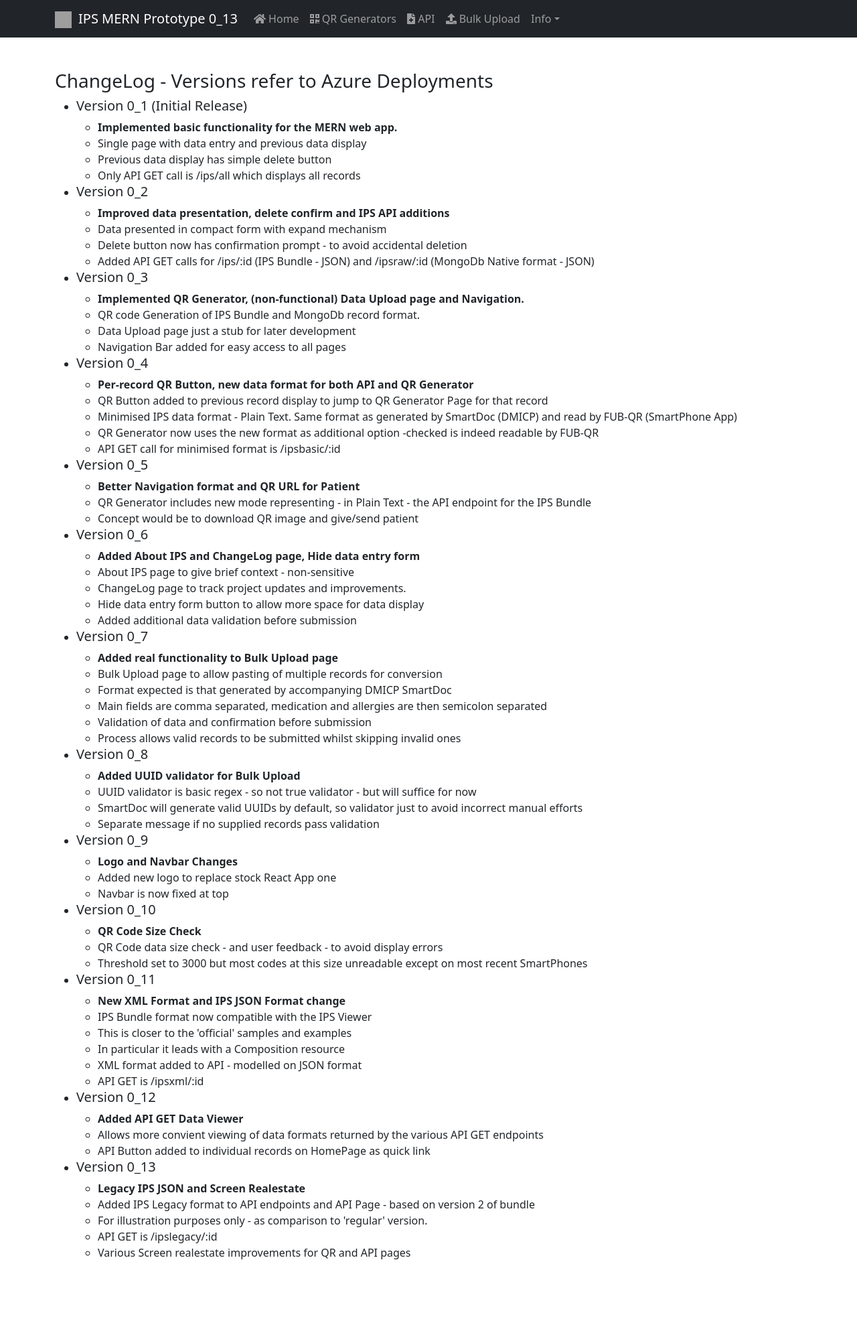
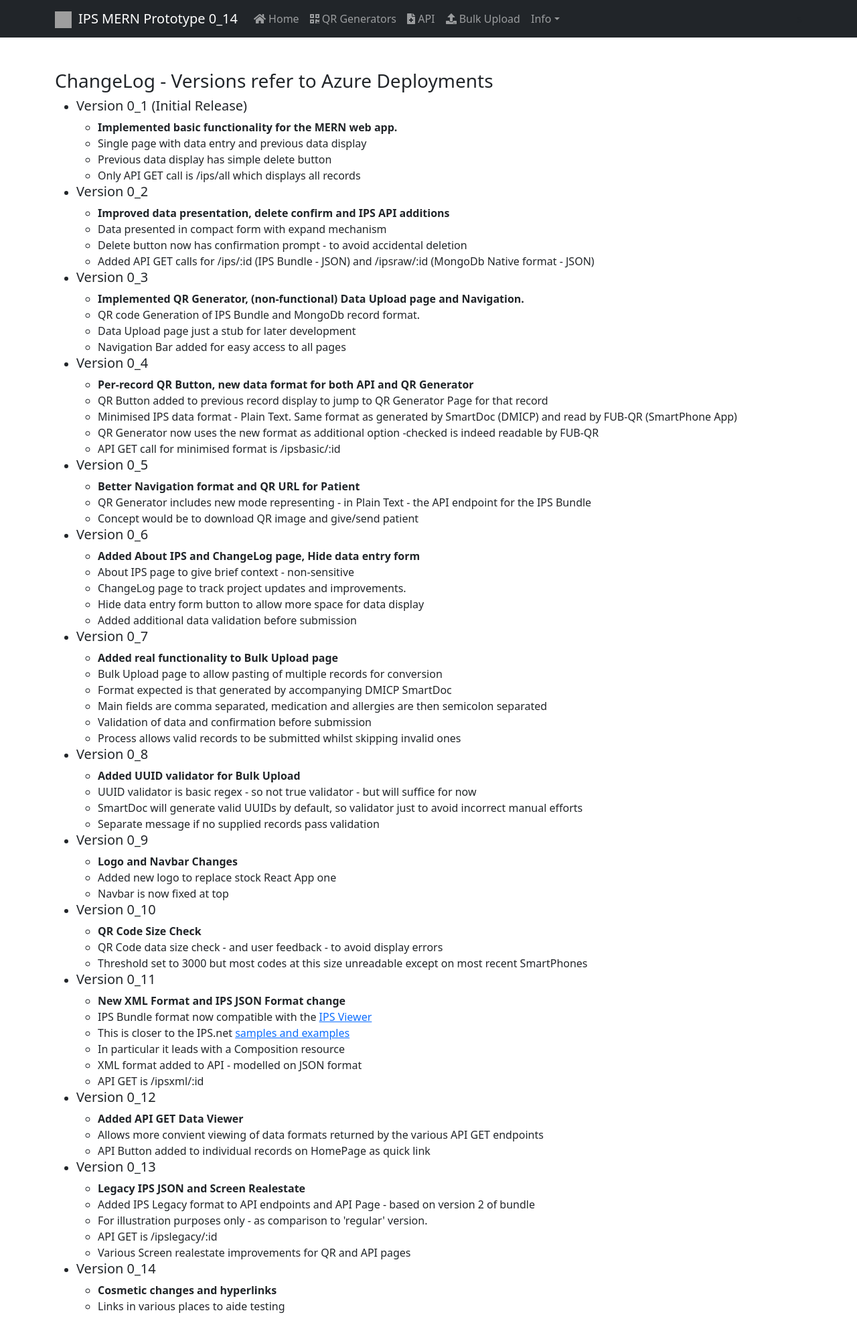
Before and after one commit to MikeForde/mern-azure, a React (Create React App) app in the folder client/: page /changelog in a window 1280 px wide. Shown: the whole page at 67% size. Before the commit the page ends 1898 px from the top, so only its background shows below. Built offline with nearby package versions, Linux system fonts and the light colour scheme; no server answers; grey boxes are pictures that could not be loaded.

Commit message:
Deployment 0_14

```diff
--- a/client/public/index.html
+++ b/client/public/index.html
@@ -24,7 +24,7 @@
       work correctly both with client-side routing and a non-root public URL.
       Learn how to configure a non-root public URL by running `npm run build`.
     -->
-    <title>IPS Prototype v0_13</title>
+    <title>IPS Prototype v0_14</title>
   </head>
   <body>
     <noscript>You need to enable JavaScript to run this app.</noscript>
--- a/client/src/appcomp/NavigationBar.js
+++ b/client/src/appcomp/NavigationBar.js
@@ -16,7 +16,7 @@ function NavigationBar() {
             alt="IPS Logo"
             style={{ marginRight: '10px' }}
           />
-          IPS MERN Prototype 0_13</Navbar.Brand>
+          IPS MERN Prototype 0_14</Navbar.Brand>
         <Navbar.Toggle aria-controls="basic-navbar-nav" />
         <Navbar.Collapse id="basic-navbar-nav">
           <Nav className="me-auto">
--- a/client/src/pages/AboutWebappPage.js
+++ b/client/src/pages/AboutWebappPage.js
@@ -8,7 +8,7 @@ function AboutWebAppPage() {
                 <Col>
                     <h2>About This Web Application</h2>
                     <p>
-                        Built using the MERN stack. MERN stands for MongoDB, Express.js, React, and Node.js.
+                        Built using the <a href="https://www.mongodb.com/resources/languages/mern-stack" target="_blank" rel="noopener noreferrer">MERN Stack</a>. MERN stands for MongoDB, Express.js, React, and Node.js.
                     </p>
                 </Col>
             </Row>
@@ -20,7 +20,7 @@ function AboutWebAppPage() {
                             <Card.Text>
                                 The development pipeline involves the following steps:
                                 <ol>
-                                    <li>Development Environment: Linux ubuntu-like distribution (Bodhi) running on a virtual machine (VM).</li>
+                                    <li>Development Environment: Linux ubuntu-like distribution (<a href="https://www.bodhilinux.com" target="_blank" rel="noopener noreferrer">Bodhi</a>) running on a virtual machine (VM).</li>
                                     <li>Version Control: GitHub.</li>
                                     <li>Continuous Deployment: GitHub Actions, which automates the deployment process whenever changes are pushed to the GitHub repository.</li>
                                     <li>Hosting: The application is hosted on Microsoft Azure.</li>
--- a/client/src/pages/ChangelogPage.js
+++ b/client/src/pages/ChangelogPage.js
@@ -103,8 +103,8 @@ function ChangeLogPage() {
                             <h5>Version 0_11</h5>
                             <ul>
                                 <li><strong>New XML Format and IPS JSON Format change</strong></li>
-                                <li>IPS Bundle format now compatible with the IPS Viewer</li>
-                                <li>This is closer to the 'official' samples and examples</li>
+                                <li>IPS Bundle format now compatible with the <a href="https://ipsviewer.com" target="_blank" rel="noopener noreferrer">IPS Viewer</a></li>
+                                <li>This is closer to the IPS.net <a href="https://github.com/jddamore/IPSviewer/tree/main/samples" target="_blank" rel="noopener noreferrer">samples and examples</a></li>
                                 <li>In particular it leads with a Composition resource</li>
                                 <li>XML format added to API - modelled on JSON format</li>
                                 <li>API GET is /ipsxml/:id</li>
@@ -128,6 +128,13 @@ function ChangeLogPage() {
                                 <li>Various Screen realestate improvements for QR and API pages</li>
                             </ul>
                         </li>
+                        <li>
+                            <h5>Version 0_14</h5>
+                            <ul>
+                                <li><strong>Cosmetic changes and hyperlinks</strong></li>
+                                <li>Links in various places to aide testing</li>
+                            </ul>
+                        </li>
                     </ul>
                 </Col>
             </Row>
--- a/client/src/pages/Components/IPS.js
+++ b/client/src/pages/Components/IPS.js
@@ -80,7 +80,7 @@ export function IPS({ ips, remove }) {
                 overlay={renderTooltip('View IPS API')}
             >
                 <Link to={`/api/${ips._id}`}>
-                    <Button variant="outline-secondary" className="qr-button">
+                    <Button variant="outline-secondary" className="qr-button custom-button">
                         <FontAwesomeIcon icon={faFileMedical} />
                     </Button>
                 </Link>
@@ -92,7 +92,7 @@ export function IPS({ ips, remove }) {
                 overlay={renderTooltip('View QR Code')}
             >
                 <Link to={`/qr/${ips._id}`}>
-                    <Button variant="outline-secondary" className="qr-button">
+                    <Button variant="outline-secondary" className="qr-button custom-button">
                         <FontAwesomeIcon icon={faQrcode} />
                     </Button>
                 </Link>
@@ -103,7 +103,7 @@ export function IPS({ ips, remove }) {
                 placement="top"
                 overlay={renderTooltip('Remove')}
             >
-                <Button variant="outline-danger" onClick={handleRemove}>
+                <Button variant="outline-danger" className="custom-button" onClick={handleRemove}>
                     🗑️
                 </Button>
             </OverlayTrigger>
--- a/client/src/pages/Components/components.css
+++ b/client/src/pages/Components/components.css
@@ -15,3 +15,8 @@
   .qr-button:hover .svg-inline--fa {
     color: #ffffff; /* White icon color on hover */
   }
+
+  .custom-button {
+    width: 40px; /* Adjust as needed */
+    height: 40px; /* Adjust as needed */
+}
```
